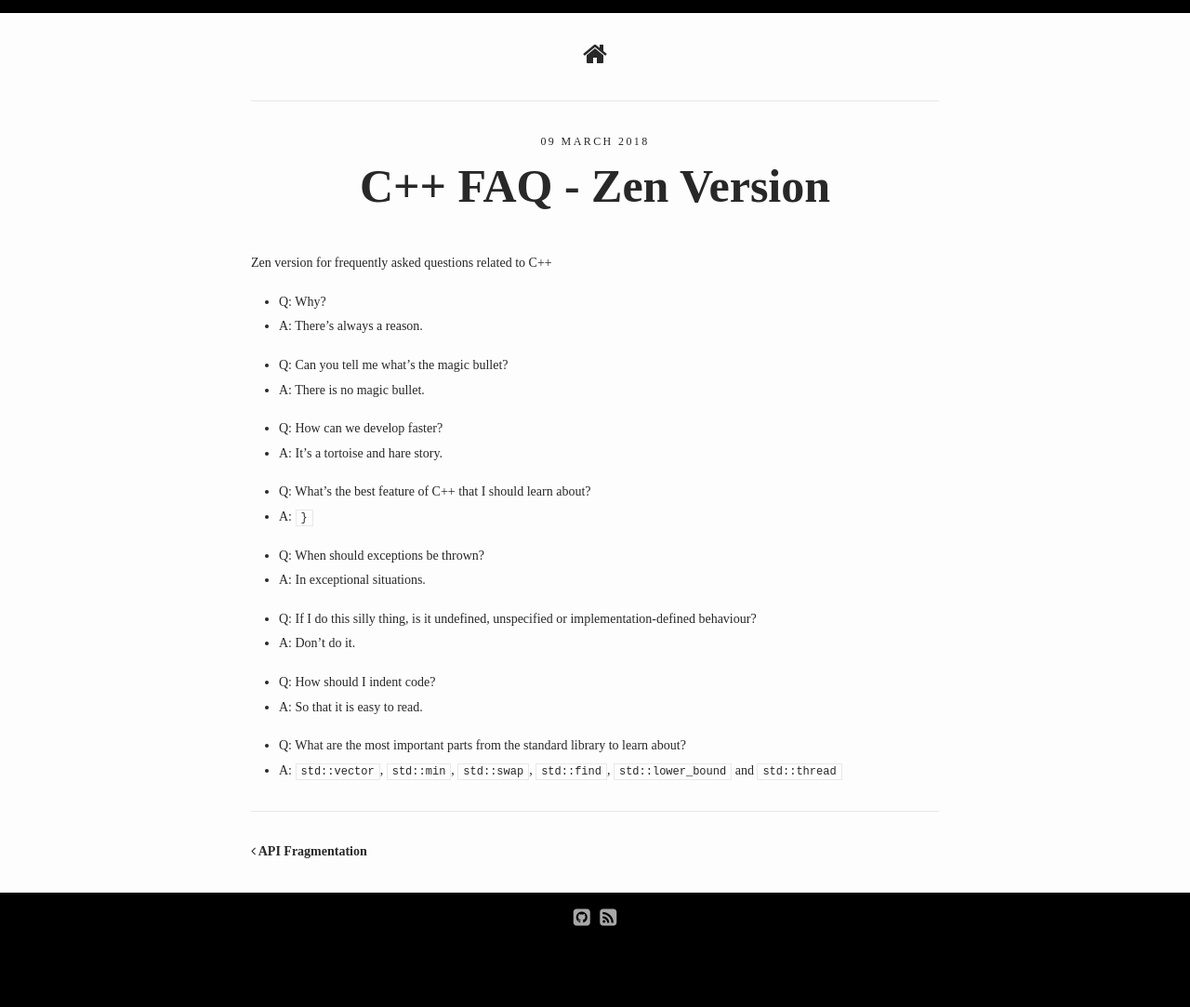
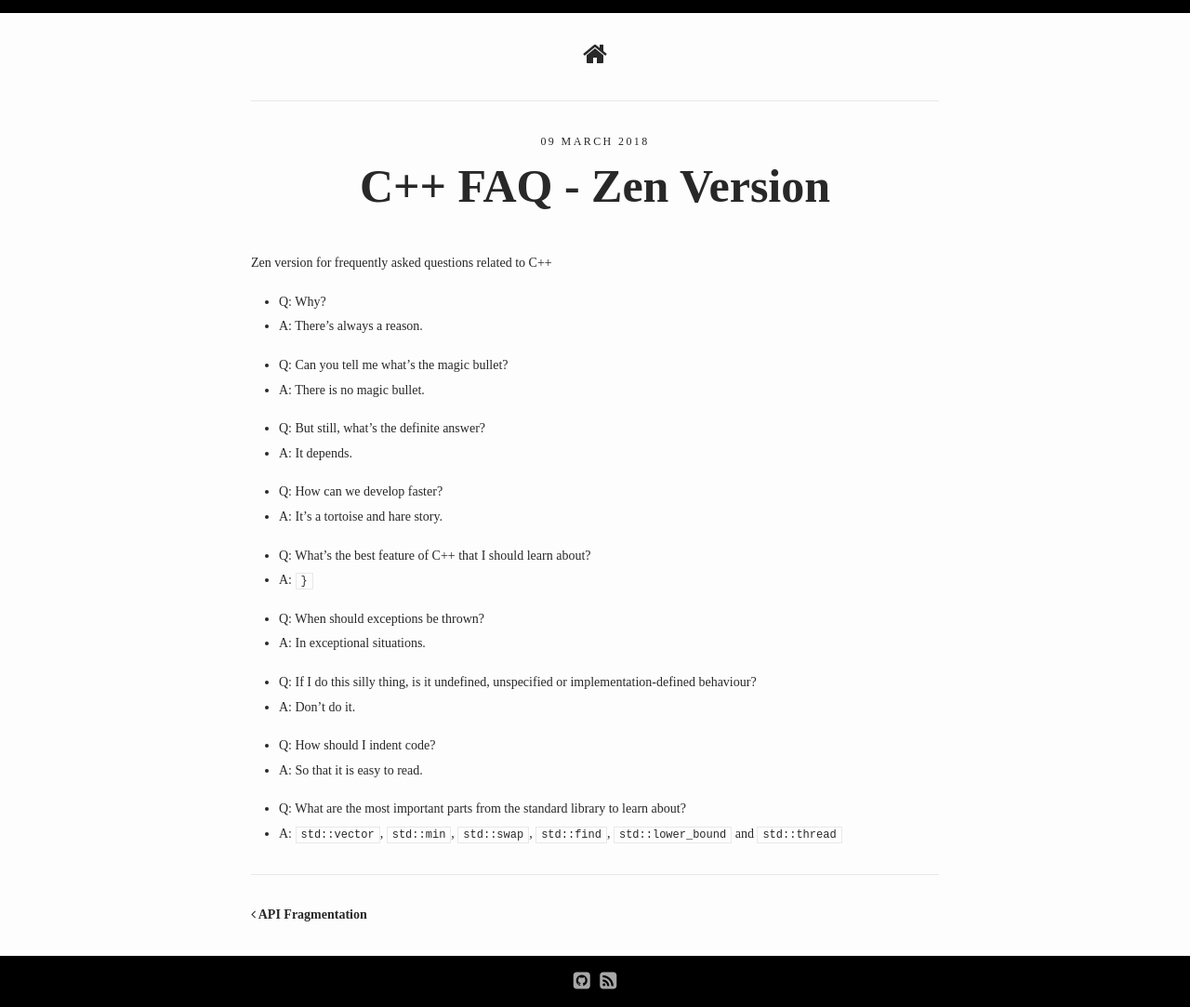
Before and after one commit to bajamircea/bajamircea.github.io, a Jekyll site: the page built from _posts/2018-03-09-cpp-faq-zen.markdown, in a window 1280 px wide. Shown: the whole page at 93% size. Built offline with Jekyll 4.4.1, drawn with Linux system fonts in a browser that asks for light colours; nearby versions of some CDN libraries; before the commit the page ends 1014 px from its top, so only the background shows below that.

Commit message:
It depends

```diff
--- a/_posts/2018-03-09-cpp-faq-zen.markdown
+++ b/_posts/2018-03-09-cpp-faq-zen.markdown
@@ -12,6 +12,9 @@ Zen version for frequently asked questions related to C++
 
 - Q: Can you tell me what's the magic bullet?
 - A: There is no magic bullet.
+
+- Q: But still, what's the definite answer?
+- A: It depends.
 
 - Q: How can we develop faster?
 - A: It's a tortoise and hare story.
```
